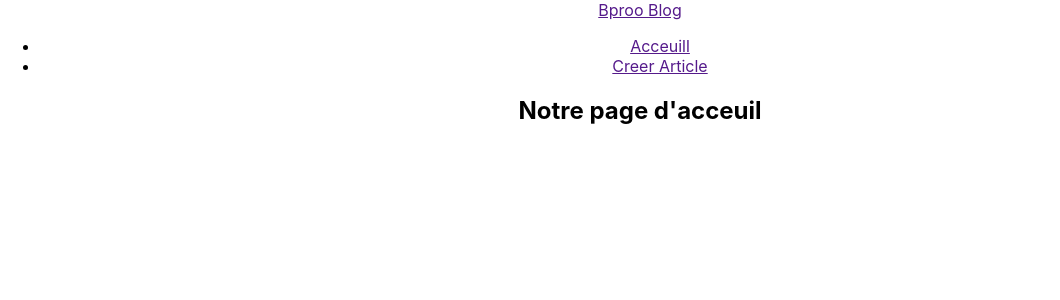
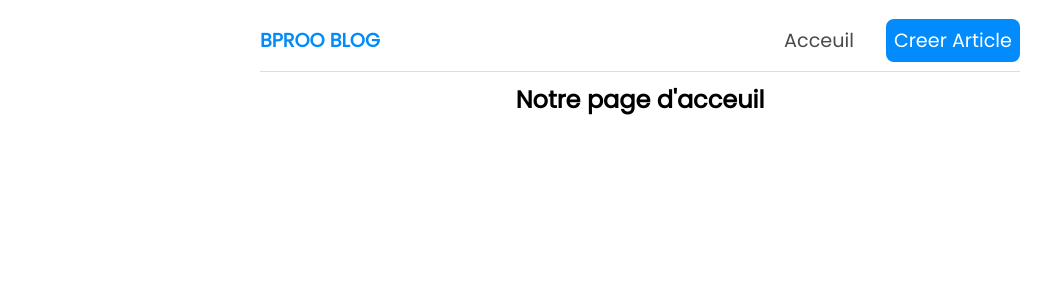
Before and after one commit to kamdjouduplex/cours-initiation-reactjs, a React (Create React App) app: page / in a window 1280 px wide. Shown: the top 300 px of the page, without its empty margins (0-1060 px from the left). Built offline with nearby package versions, Linux system fonts and the light colour scheme.

Commit message:
ajouter du style dans une application react

```diff
--- a/src/Navbar.js
+++ b/src/Navbar.js
@@ -3,14 +3,14 @@ const Navbar = () => {
   return (
     <nav className="navbar">
       <div>
-        <a href="">Bproo Blog</a>
+        <a className="logo" href="">Bproo Blog</a>
       </div>
       <ul className="liens">
         <li>
-          <a href="" className="lien">Acceuill</a>
+          <a href="" className="lien">Acceuil</a>
         </li>
         <li>
-          <a href="" className="lien">Creer Article</a>
+          <a href="" className="lien buttonArticle" >Creer Article</a>
         </li>
       </ul>
     </nav>
--- a/src/index.css
+++ b/src/index.css
@@ -1,13 +1,52 @@
-body {
+@import url('https://fonts.googleapis.com/css2?family=Poppins:wght@100;200;300;400&display=swap');
+
+* {
   margin: 0;
-  font-family: -apple-system, BlinkMacSystemFont, 'Segoe UI', 'Roboto', 'Oxygen',
-    'Ubuntu', 'Cantarell', 'Fira Sans', 'Droid Sans', 'Helvetica Neue',
-    sans-serif;
+  font-family: 'Poppins', sans-serif;
   -webkit-font-smoothing: antialiased;
   -moz-osx-font-smoothing: grayscale;
 }
 
-code {
-  font-family: source-code-pro, Menlo, Monaco, Consolas, 'Courier New',
-    monospace;
+.navbar{
+  display: flex;
+  align-items: center;
+  justify-content: space-between;
+  width: 760px;
+  margin: 10px auto;
+  padding: 1rem 0;
+  border-bottom: solid 1px #ddd;
 }
+
+.logo{
+  text-decoration: none;
+  font-size: 1.2rem;
+  text-transform: uppercase;
+  font-weight: bold;
+  color: #028bfc;
+}
+.liens{
+  display: flex;
+  list-style: none;
+}
+
+.liens li{
+  margin-left: 2rem;
+}
+
+.liens li a{
+  text-decoration: none;
+  font-size: 1.2rem;
+  color: #4b4a4a;
+}
+
+.liens li a:hover {
+  color: #028bfc;
+  color: #fff !important;
+}
+
+.buttonArticle{
+  background-color: #028bfc;
+  padding: 0.5rem;
+  border-radius: 0.5rem;
+  color: #fff !important;
+}
```
